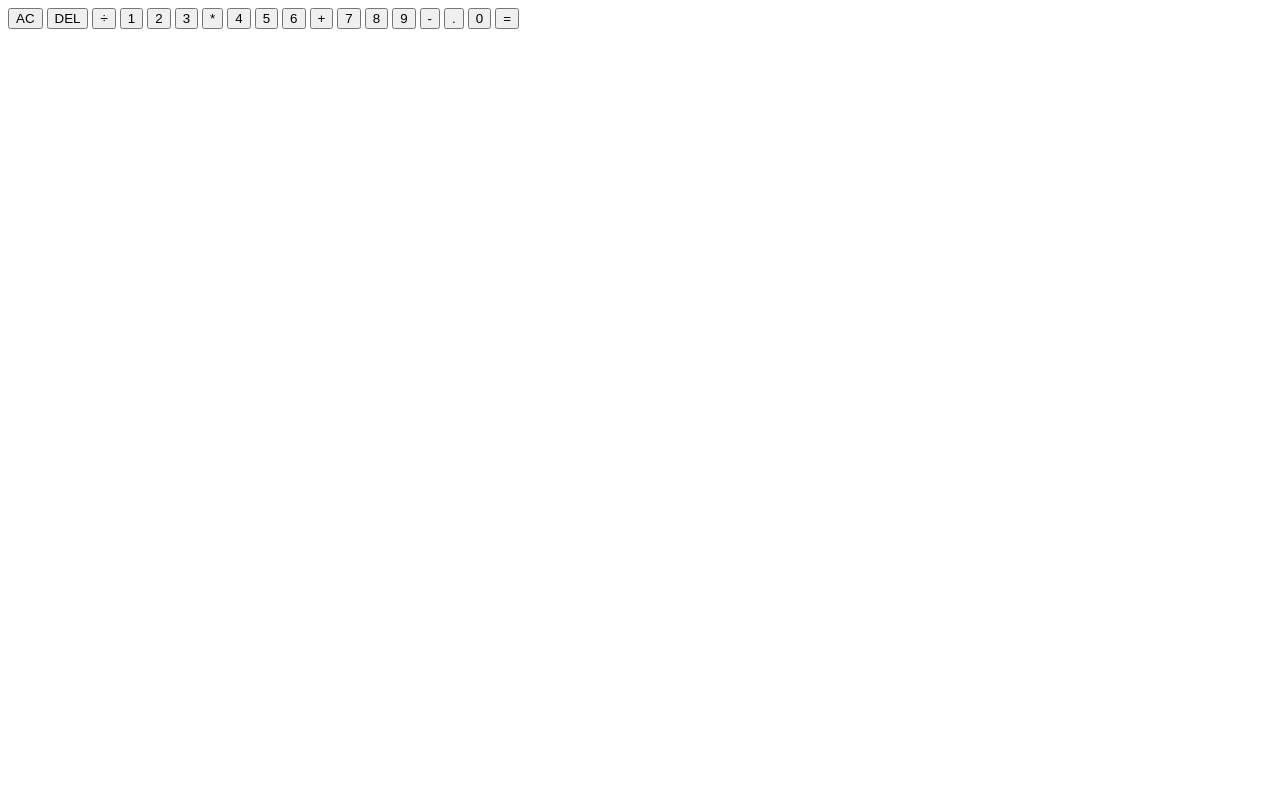
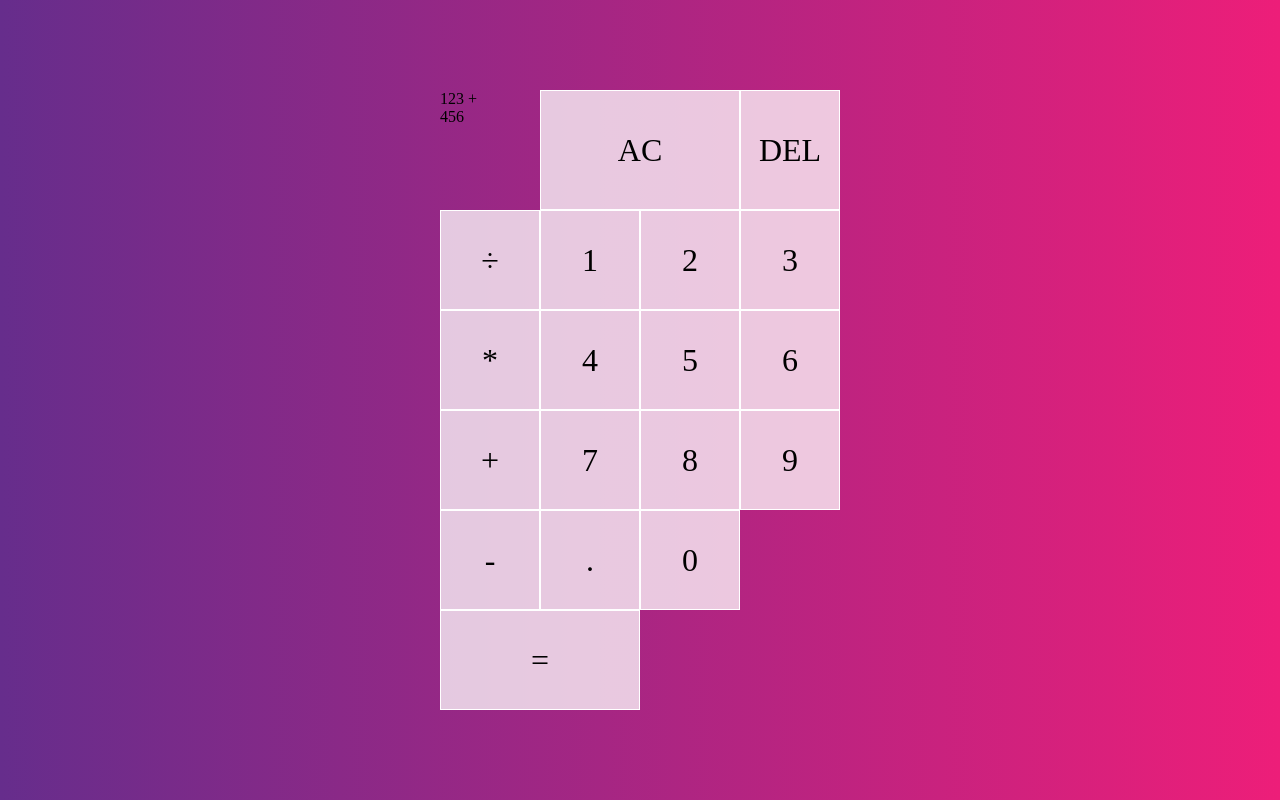
Before and after one commit to farahnoorkhan1/Calculator, a website: page public/index.html in a window 1280 px wide. Drawn offline with Linux system fonts and the light colour scheme; files that its build step writes are made by us from their sources; files whose address does not match are found by name.

Commit message:
grid designing

```diff
--- a/public/index.html
+++ b/public/index.html
@@ -10,8 +10,8 @@
 <body>
     <div class = "calculator-grid">
         <div class = "output">
-            <div class = "previous-operand"></div>
-            <div class = "current-operand"></div>
+            <div class = "previous-operand">123 +</div>
+            <div class = "current-operand">456</div>
         </div>
         <button class="span-two">AC</button>
         <button>DEL</button>
--- /dev/null
+++ b/public/styles.css
@@ -0,0 +1,36 @@
+*, *::before, *::after {
+    box-sizing: border-box;
+    font-family: 'Times New Roman', Times, serif;
+    font-weight: normal;
+}
+
+body {
+    padding: 0;
+    margin: 0;
+    background: linear-gradient(to right, #662D8C, #ED1E79);
+}
+
+.calculator-grid {
+    display: grid;
+    justify-content: center;
+    align-content: center;
+    min-height: 100vh;
+    grid-template-columns: repeat(4, 100px);
+    grid-template-rows: minmax(120px, auto) repeat(5, 100px);
+}
+
+.calculator-grid > button {
+    font-size: 2rem;
+    cursor: pointer;
+    border: 1px solid white;
+    outline: none;
+    background-color: rgba(255, 255, 255, .75);
+}
+
+.calculator-grid > button:hover {
+    background-color: rgba(255, 255, 255, .9);
+}
+
+.span-two {
+    grid-column: span 2;
+}
```
Also changed, not shown: public/scripts.js (added), scripts.js (deleted), styles.css (deleted).
